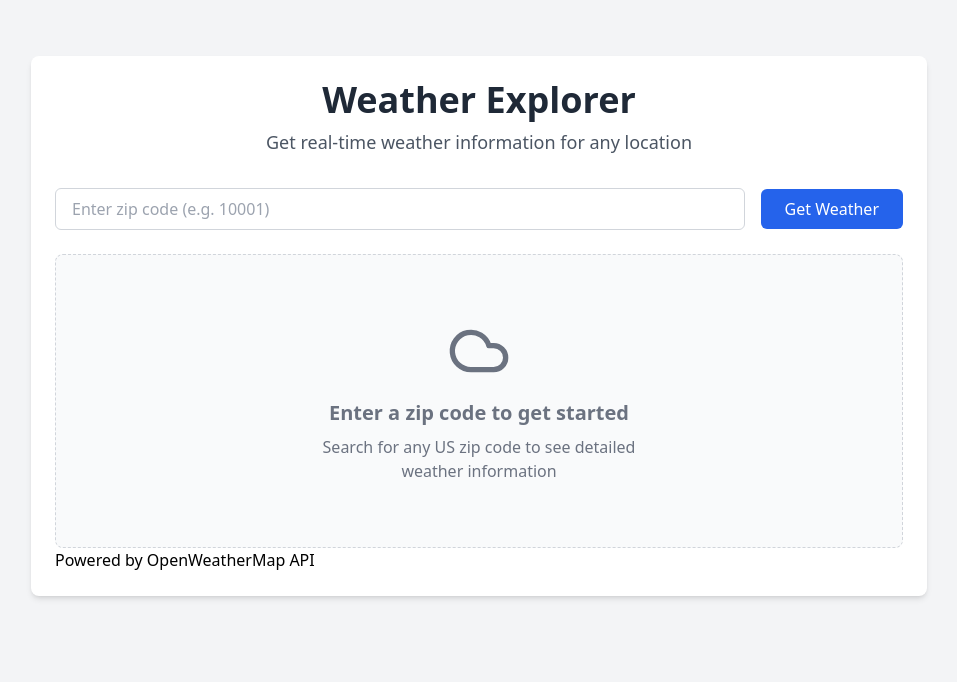
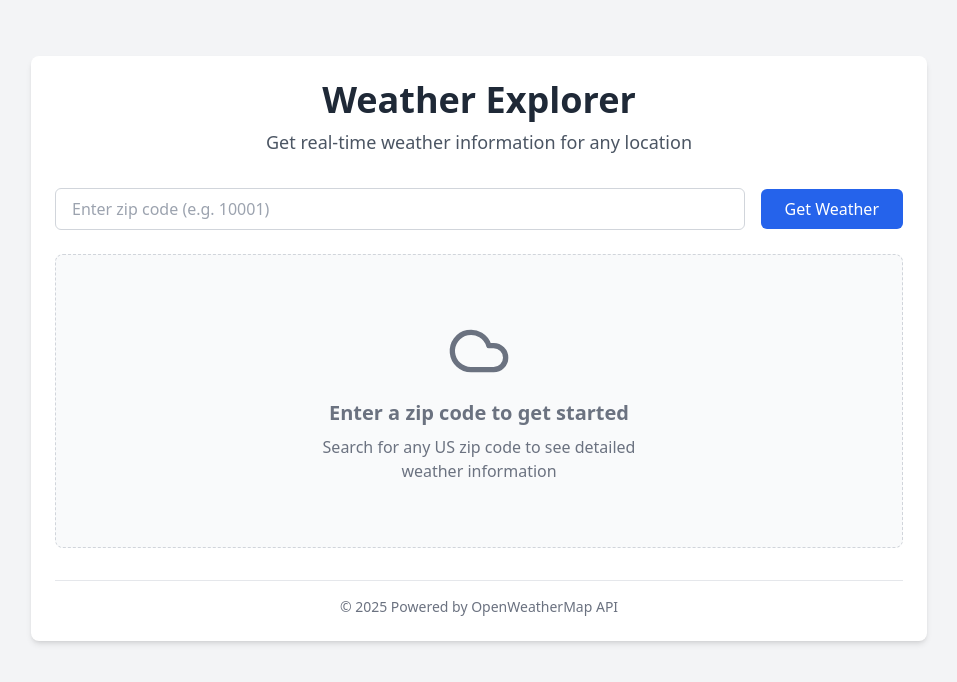
Before and after one commit to crwgrant/react_weather_app, a React (Vite) app in the folder frontend/: page / in a window 1280 px wide. Shown: the top 682 px of the page, without its empty margins (161-1118 px from the left). Built offline with nearby package versions, Linux system fonts and the light colour scheme.

Commit message:
update footer

```diff
--- a/frontend/src/App.jsx
+++ b/frontend/src/App.jsx
@@ -61,6 +61,8 @@ function App() {
 
     return '' // Default
   }
+
+  const currentYear = new Date().getFullYear(); // Get current year
 
   return (
     <div className="min-h-screen bg-gray-100 flex flex-col items-center p-4 font-sans">
@@ -204,8 +206,8 @@ function App() {
         )}
 
         {/* Footer */}
-        <div>
-          <p>Powered by OpenWeatherMap API</p>
+        <div className="text-center mt-8 pt-4 border-t border-gray-200">
+          <p className="text-sm text-gray-500">© {currentYear} Powered by OpenWeatherMap API</p>
         </div>
       </div>
     </div>
```
